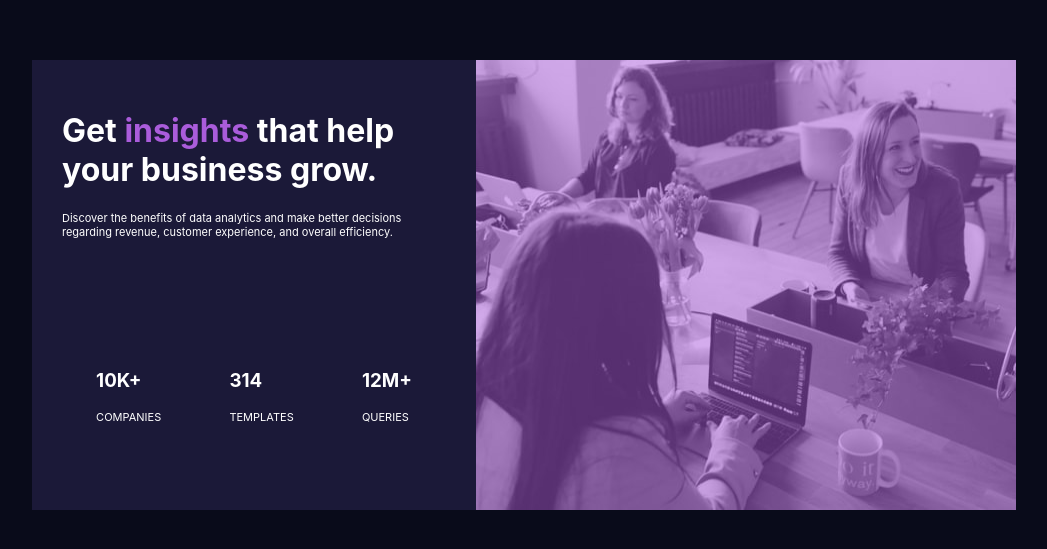
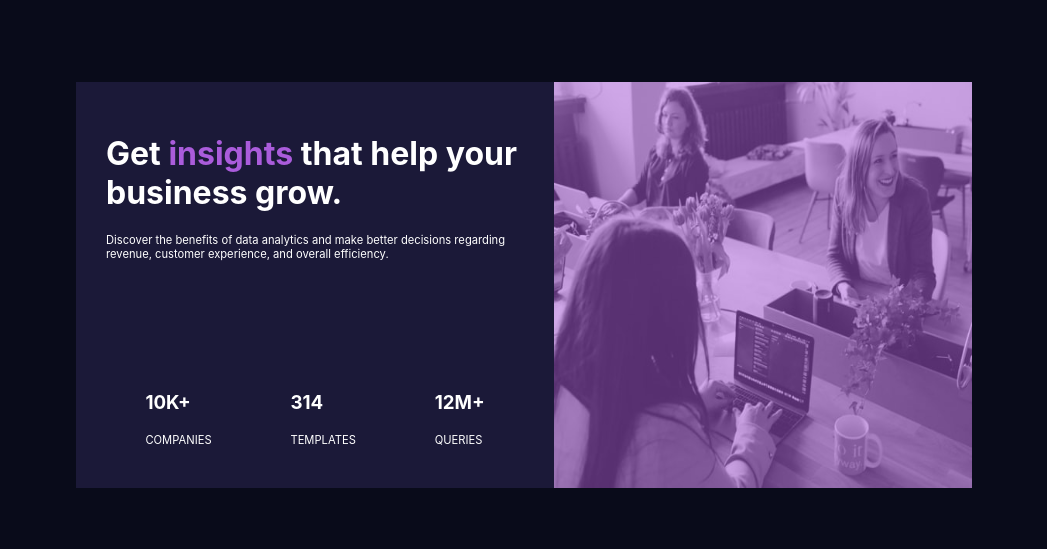
Before and after one commit to Tai-Vaughn/Stats-preview-card-component, a plain HTML site: page index.html in a window 1280 px wide. Shown: the part 123-672 px from the top of the page, without its empty margins (124-1171 px from the left). Drawn offline with Linux system fonts and the light colour scheme.

Commit message:
css changes

```diff
--- a/style.css
+++ b/style.css
@@ -18,7 +18,8 @@ body {
 .container {
   position:absolute;
   display: flex;
-  min-height: 40vh;
+  min-height: 20vh;
+  width: 70vw;
 }
 
 .lowerMetric {
@@ -30,7 +31,8 @@ body {
   padding: 30px;
   color: hsl(0, 0%, 100%);
   background-color: hsl(244, 38%, 16%);
-  width: 30vw;
+  width: 50%;
+  height: 100%;
 }
 
 img {
@@ -42,6 +44,7 @@ img {
 
 .image{
   position: relative;
+  width: 50%;
 }
 
 .cover {
@@ -53,12 +56,12 @@ img {
   z-index: 2;
 }
 
-div p {
-  font-size: 15;
+h1 {
+  font-size: 2rem;
 }
 
 p{
-  font-size: 11px;
+  font-size: 0.7rem;
 }
 
 .highlight {
```
